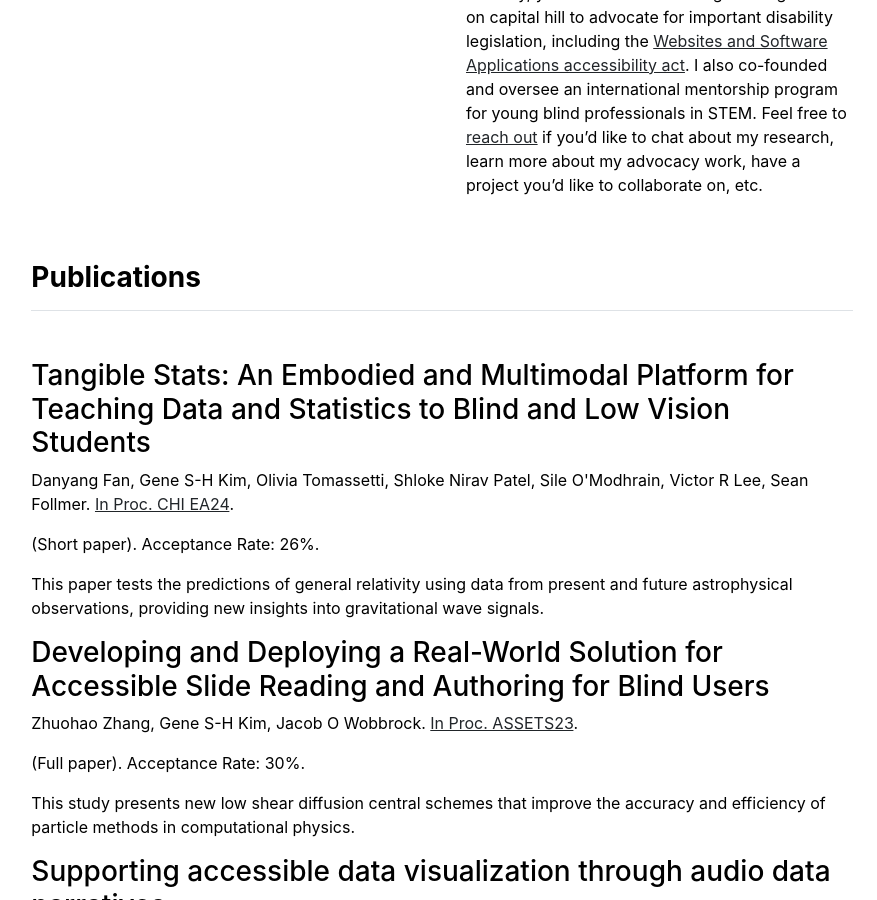
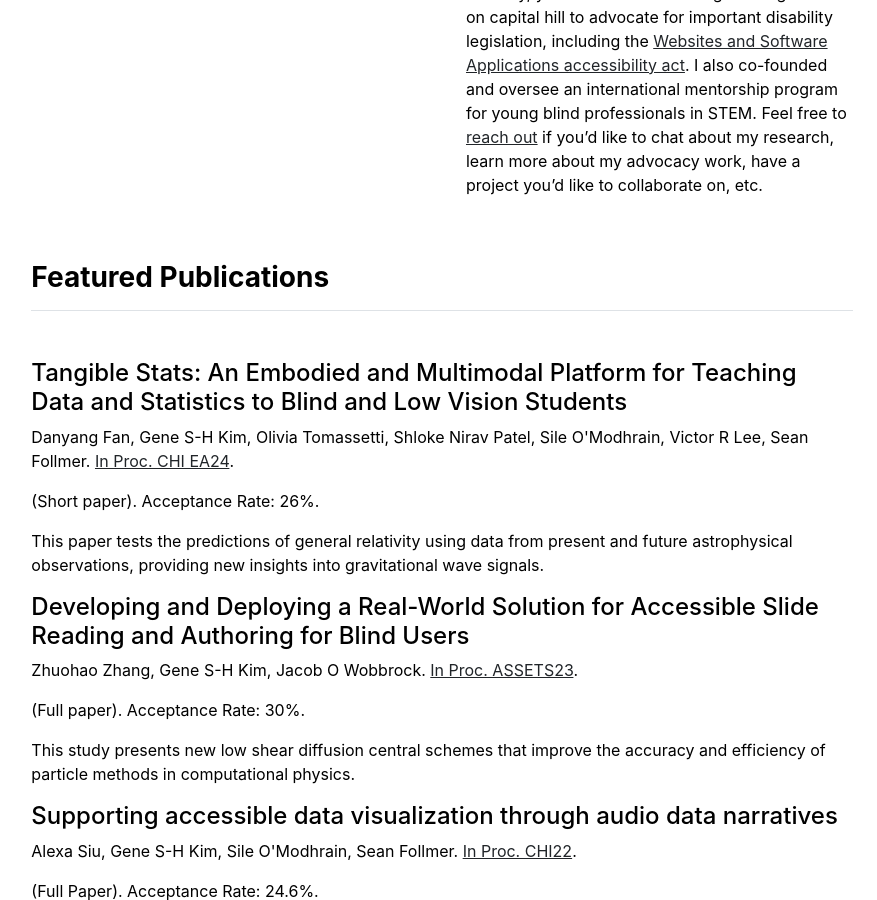
Before and after one commit to geneshkim/geneshkim.github.io, a Jekyll site: the page built from index.md, in a window 1280 px wide and 900 px high, scrolled down 1002 px. Shown: the whole window, without its empty margins (198-1075 px from the left). Built offline with Jekyll 4.4.1, drawn with Linux system fonts in a browser that asks for light colours.

Commit message:
updating pub language

```diff
--- a/_includes/publications.html
+++ b/_includes/publications.html
@@ -1,9 +1,9 @@
 <div class="row g-5 mb-5">
   <div>
-    <h3 class="fw-bold border-bottom pb-3 mb-5">Publications</h3>
     {% if page.title == "Home" %}
+    <h3 class="fw-bold border-bottom pb-3 mb-5">Featured Publications</h3>
       {% for item in site.data.publications.featured %}
-        <h3>{{ item.title }}</h3>
+        <h4>{{ item.title }}</h4>
         <p>
           {{ item.authors }}.
           <a href="{{ item.conference_url }}">{{ item.conference_name }}</a>.
@@ -20,8 +20,9 @@
         <p>{{ item.overview }}</p>
       {% endfor %}
     {% else %}
+    <h3 class="fw-bold border-bottom pb-3 mb-5">Publications</h3>
       {% for item in site.data.publications.index %}
-        <h3>{{ item.title }}</h3>
+        <h4>{{ item.title }}</h4>
         <p>
           {{ item.authors }}.
           <a href="{{ item.conference_url }}">{{ item.conference_name }}</a>.
```
